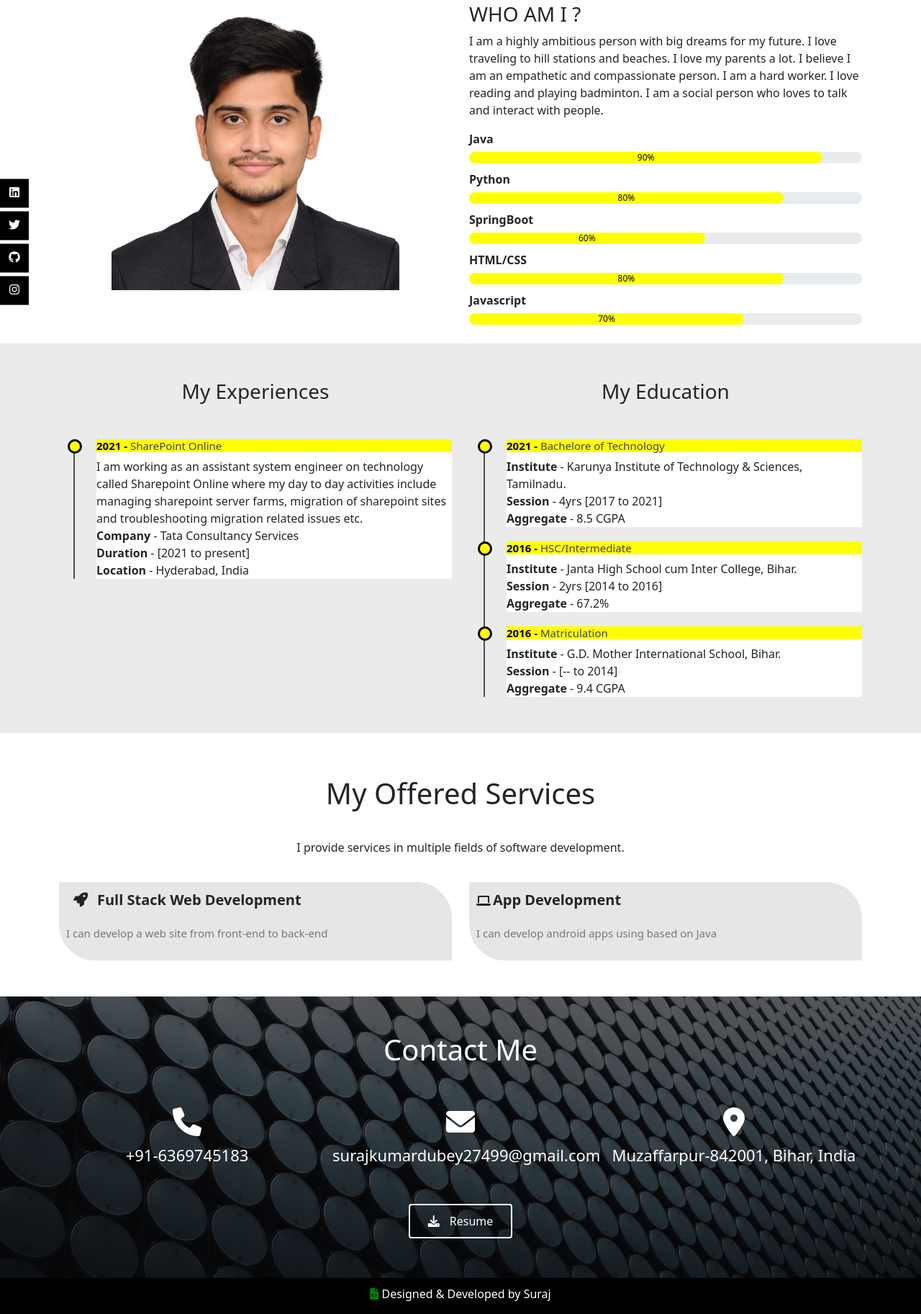
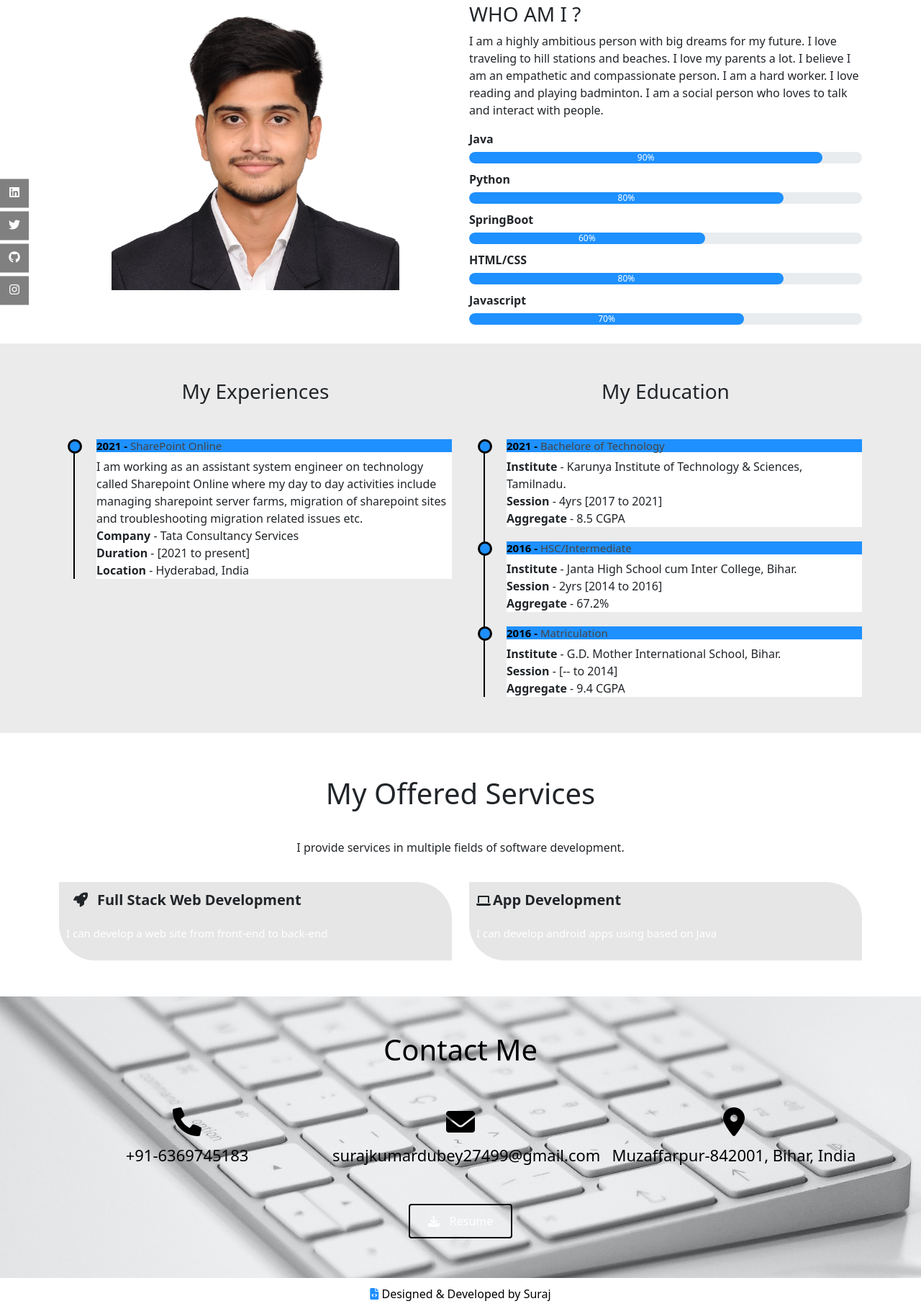
Before and after one commit to suraj27499/MyResume, a plain HTML site: page index.html in a window 1280 px wide. Shown: the part 963-2788 px from the top of the page at 72% size. Drawn offline with nearby package versions, Linux system fonts and the light colour scheme; some packages are replaced by stand-ins of ours; a script that the page names is missing.

Commit message:
lightThemeAdded

```diff
--- a/index.html
+++ b/index.html
@@ -87,27 +87,27 @@
                     <div class="skills-bar">
                         <p>Java</p>
                         <div class="progress">
-                            <div class="progress-bar" style="width: 90%;color: black;">90%</div>
+                            <div class="progress-bar" style="width: 90%;">90%</div>
                         </div>
 
                         <p>Python</p>
                         <div class="progress">
-                            <div class="progress-bar" style="width: 80%;color: black;">80%</div>
+                            <div class="progress-bar" style="width: 80%;">80%</div>
                         </div>
 
                         <p>SpringBoot</p>
                         <div class="progress">
-                            <div class="progress-bar" style="width: 60%;color: black;">60%</div>
+                            <div class="progress-bar" style="width: 60%;">60%</div>
                         </div>
 
                         <p>HTML/CSS</p>
                         <div class="progress">
-                            <div class="progress-bar" style="width: 80%;color: black;">80%</div>
+                            <div class="progress-bar" style="width: 80%;">80%</div>
                         </div>
 
                         <p>Javascript</p>
                         <div class="progress">
-                            <div class="progress-bar" style="width: 70%;color: black;">70%</div>
+                            <div class="progress-bar" style="width: 70%;">70%</div>
                         </div>
 
                     </div>
--- a/style.css
+++ b/style.css
@@ -3,15 +3,17 @@ body{
     padding: 0;
     font-family: sans-serif;
 }
-/*--------------------heade css----------------*/
+/*--------------------header css----------------*/
 #header{
     height:100vh;
-    background: linear-gradient(rgba(0,0,0,0.6),rgba(0,0,0,0.6)),url(img/background1.jpg);
+    background: linear-gradient(rgba(233, 233, 233, 0.9),rgba(233, 233, 233, 0.9)),url("./img/lightBackground1.jpg");
     background-repeat: no-repeat;
     background-position: center;
     background-size: cover;
     background-attachment: fixed;
+
 }
+
 .user-box{
     top:50%;
     left:50%;
@@ -25,26 +27,23 @@ body{
     border: 2px solid #71cbff;
 }
 .user-box{
-    color: #fff;
+    color: black;
     font-weight: bold;
     margin: 10px;
 }
-.user-box{
-    color:#fff;
 
-}
 .scroll-btn{
     bottom:30px;
     position: absolute;
     left: 50%;
     transform: translate(-50%);
-    border:2px solid #fff;
+    border:2px solid black;
     padding:10px 10px 20px;
     border-radius:30px;
 
 }
 .scroll-bar span{
-    border:2px solid #fff;
+    border:2px solid dodgerblue;
     font-size:10px;
     border: radius 30px;
 }
@@ -75,17 +74,18 @@ body{
     z-index:2;
 }
 .navbar{
-    background-color: #000;
+    background-color: dodgerblue;
 }
 .navbar-brand img{
     height:40px;
 }
 .nav-bar .fa-bars {
     font-size: 35px;
-    color: #fff;
+    color: white;
 }
 .navbar-toggler{
     outline: none !important;
+    color:dodgerblue
 }
 
 .navbar-nav{
@@ -93,7 +93,7 @@ body{
     text-align: right;
 }
 .nav-link{
-    color: #fff !important;
+    color: white !important;
 }
 
 .skills-bar p{
@@ -104,10 +104,12 @@ body{
 .progress{
     border-radius:16px !important ;
     margin-bottom:10px ;
+
 }
 .progress-bar{
     border-radius: 16px;
-    background-color: #FFFF00 !important;
+    background-color: dodgerblue !important;
+    color: white;
 }
 /*----------RESUME--------------*/
 .resume{
@@ -124,7 +126,7 @@ body{
 }
 .timeline::before{
     content: '';
-    background: rgb(80, 80, 80);
+    background: black;
     display: inline-block;
     position: absolute;
     left: 20px;
@@ -139,7 +141,7 @@ body{
     background:white;
 }
 .timeline li h4{
-    background-color:#FFFF00 ;
+    background-color:dodgerblue ;
     padding:5px 0 px 20px;
     color:rgb(68, 68, 68) ;
     font-size: 15px;
@@ -151,7 +153,7 @@ body{
 }
 .timeline li h4 ::before{
   content:' ';
-  background:#FFFF00 ;
+  background:dodgerblue ;
   display: inline-block;
   position: absolute;
   border-radius: 50%;
@@ -183,7 +185,7 @@ body{
 
 .services-box:hover{
     transform: scale(1.1);
-    background-color: #FFFF00;
+    background-color: dodgerblue;
     border-top-left-radius: 50px;
     border-bottom-right-radius: 50px;
     transition: transform 0.7s;
@@ -202,17 +204,17 @@ body{
 .services-box p{
    font-size: 15px;
    margin-top: 20px;
-   color:#777 ;
+   color:white ;
 }
 /*--------------contact-----------*/
 .contact{
     padding-top: 50px;
-    background: linear-gradient(rgba(0,0,0,0.6),rgba(0,0,0,0.6)),url(img/background2.jpg);
+    background: url("./img/lightBackground2.jpg");
     background-repeat: no-repeat;
     background-position: center;
     background-size: cover;
     background-attachment: fixed;
-    color: #fff;
+    color: black;
 }
 
 .contact .row{
@@ -235,7 +237,7 @@ body{
 .contact .btn{
     padding:10px 25px 10px 25px;
     margin: 5px;
-    border:2px solid #fff;
+    border:2px solid black;
     background: transparent;
 }
 
@@ -243,9 +245,9 @@ body{
     box-shadow: none !important;
 }
 .contact .btn:hover{
-    border: 2px solid black !important;
-    background-color: #FFFF00;
-    color: black;
+    border: 2px solid white !important;
+    background-color: dodgerblue;
+    color: white;
 }
 
 .contact .btn .fa{
@@ -259,14 +261,14 @@ body{
 }
 
 .footer{
-    background:#000;
+    background:white;
     height:50px;
     margin-top: 50px;
-    color:#fff;
+    color:black;
     padding-top: 10px;
 }
 .fa-file-code{
-    color: green;
+    color: dodgerblue;
 }
 
 /*-----social icons-------*/
@@ -289,11 +291,11 @@ body{
     padding-top: 6px;
     margin-top: 5px;
     color: #fff;
-    background:#000 ;
+    background:gray ;
 }
 .social-icons ul   :hover{
    padding-left: 30px;
    width: 80px;
    transition: 0.7s;
-   color: #FFFF00;
+   color: dodgerblue;
 }
```
Also changed, not shown: img/lightBackground1.jpg (added), img/lightBackground2.jpg (added), 1 other file.
